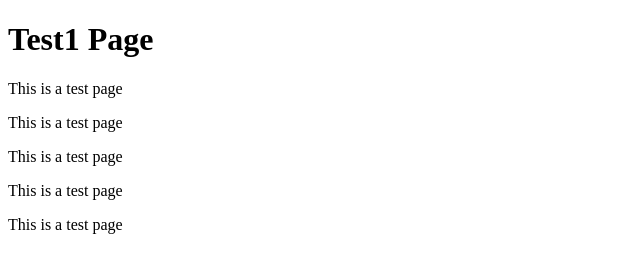
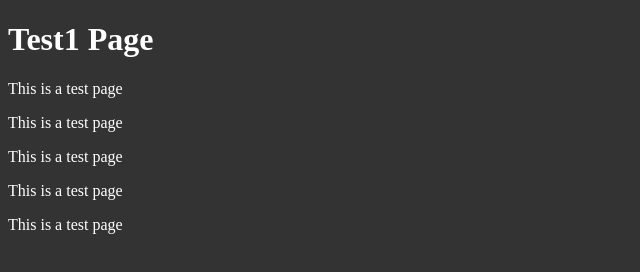
Before and after one commit to SWM32/GitIntro1, a plain HTML site: page index.html in a window 1280 px wide. Shown: the whole page, without its empty margins (0-640 px from the left). Drawn offline with Linux system fonts and the light colour scheme.

Commit message:
Added Styles

```diff
--- a/index.html
+++ b/index.html
@@ -3,6 +3,7 @@
 <head>
     <meta charset="UTF-8">
     <meta name="viewport" content="width=device-width, initial-scale=1.0">
+    <link rel="stylesheet" href="style.css">
     <title>Document</title>
 </head>
 <body>
--- /dev/null
+++ b/style.css
@@ -0,0 +1,4 @@
+body{
+    background-color: #333;
+    color: white;
+}
```
